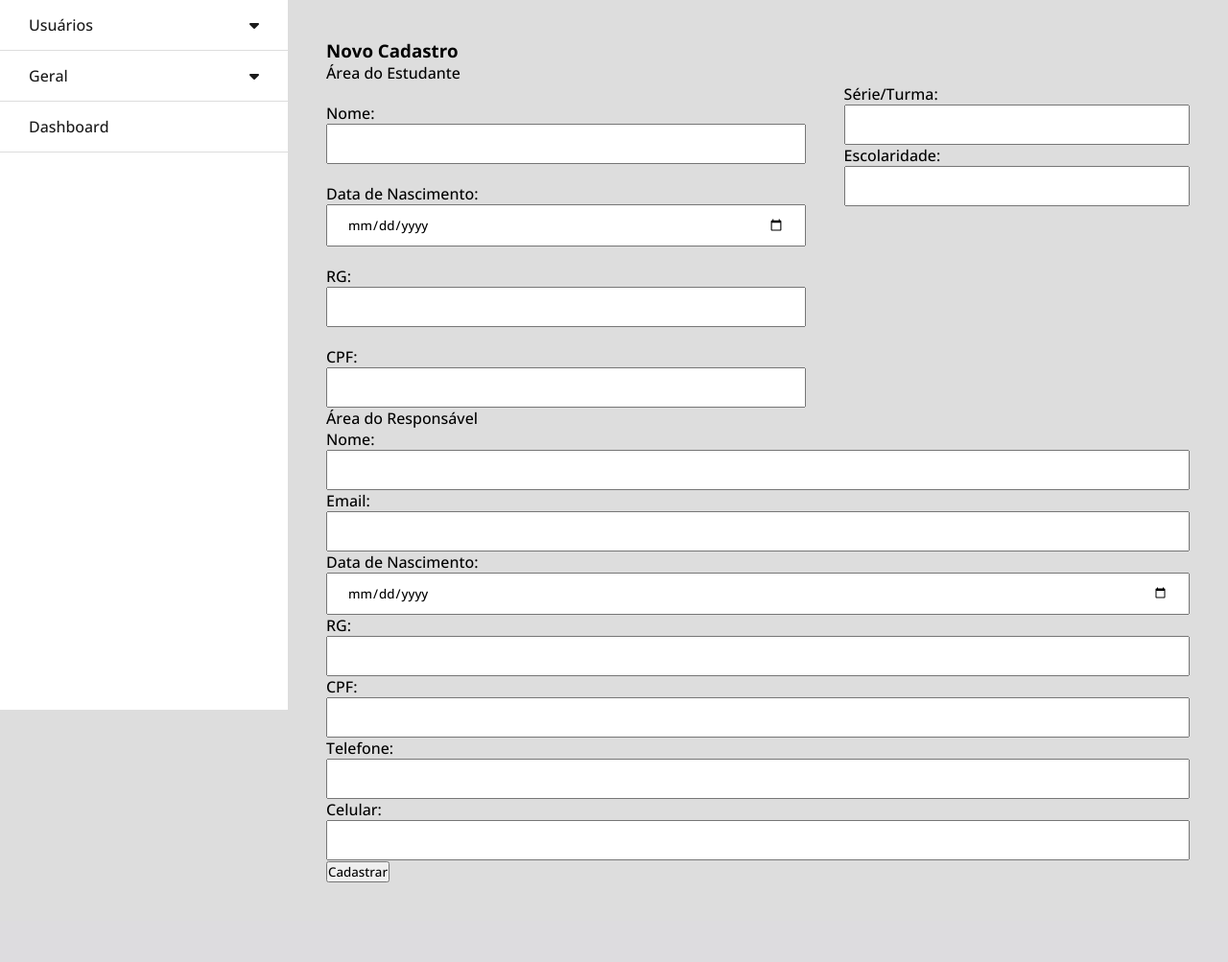
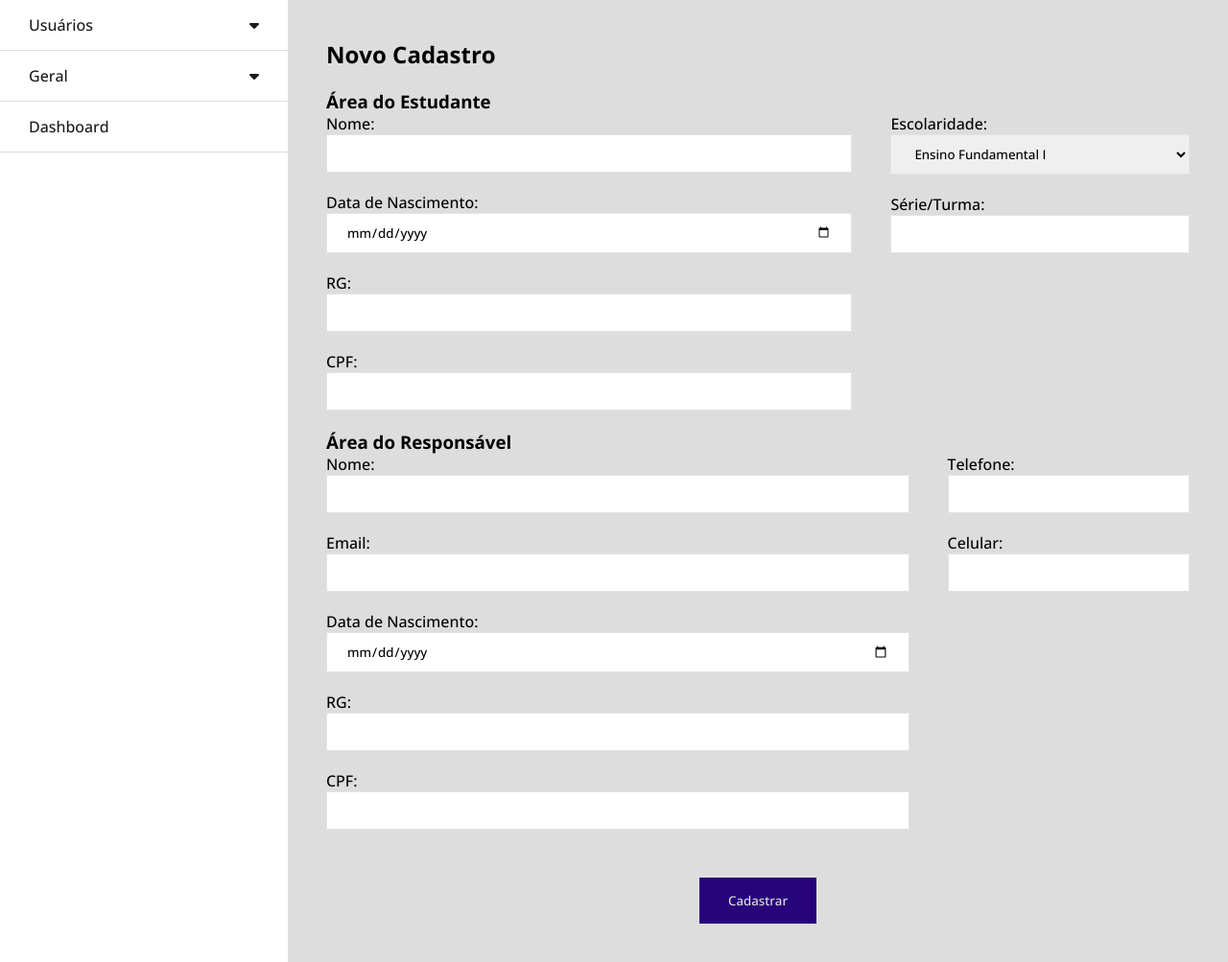
Before and after one commit to FelipeSoft/sistema-academico-poo, a PHP site: page /sistema-academico-poo/student.php in a window 1280 px wide; the page is wider, and only the part inside the window is pictured. Shown: the part 60-1063 px from the top of that part at 96% size. Before the commit the page ends 980 px from the top of that part, so only its background shows below. Run offline with PHP 8.4, Linux system fonts and the light colour scheme; some libraries are stand-ins or nearby versions.

Commit message:
Estilização das páginas index.php e student.php

```diff
--- a/assets/css/forms.css
+++ b/assets/css/forms.css
@@ -2,24 +2,54 @@
 
 div.container{
     padding: 40px;
+    height: 100%;
 }
-
+h2.main-title{
+    margin-bottom: 20px;
+}
 form label,
-form label input{
+form label input,
+form label select{
     width: 100%;
 }
-form label{
-    margin-top: 20px;
-}
-form label input{
+form label input,
+form label select{
     padding: 10px 20px;
-}
-div.student-area{
-    display: flex;
-    gap: 40px;
+    margin-bottom: 20px;
+    outline: 0;
+    border: 1px solid var(--light-color);
 }
 div.personal-info{
     display: flex;
     flex-direction: column;
     width: 100%;
 }
+
+div.student-area,
+div.guardian-area{
+    display: flex;
+    gap: 40px;
+}
+form label input:focus,
+form label select:focus{
+    border: 1px solid var(--high-color);
+}
+div.button-area{
+    width: 100%;
+    display: flex;
+    justify-content: center;
+}
+div.button-area button{
+    background-color: var(--high-color);
+    border: none;
+    color: var(--light-color);
+    padding: 15px 30px;
+    cursor: pointer;
+    transition: all ease 0.4s;
+    margin-top: 30px;
+}
+
+div.button-area button:hover{
+    transform: translateY(-10px);
+    box-shadow: 0px 15px 30px 0px #9b9b9b;
+}
--- a/assets/css/home.css
+++ b/assets/css/home.css
@@ -21,7 +21,7 @@ main{
 }
 aside{
     background-color: #fff;
-    height: calc(100vh - 60px);
+    height: 100%;
     color: var(--dark-color);
 }
 div.sections,
--- a/student.php
+++ b/student.php
@@ -7,12 +7,11 @@ require("C:/xampp/htdocs/sistema-academico-poo/components/header.php");
 <main>
     <?php require("C:/xampp/htdocs/sistema-academico-poo/components/asideAdministrator.php") ?>
     <div class="container">
-        <h3>Novo Cadastro</h3>
+        <h2 class="main-title">Novo Cadastro</h2>
         <form action="<?=$base_url?>/actions/student_action.php" method="POST">
-            <p>Área do Estudante</p>
-
+                <h3>Área do Estudante</h3>
                 <div class="student-area">
-                <div class="personal-info">
+                    <div class="column-left-sa">
                         <label>
                         Nome:
                         <input type="text">
@@ -30,21 +29,26 @@ require("C:/xampp/htdocs/sistema-academico-poo/components/header.php");
                             <input type="text">
                         </label>
                     </div>
-
-                <div class="schooling-info">
+                    <div class="column-right-sa">
+                        <label>
+                            Escolaridade:
+                            <select name="schooling">
+                                <option value="1">Ensino Fundamental I</option>
+                                <option value="2">Ensino Fundamental II</option>
+                                <option value="3">Ensino Médio</option>
+                                <option value="4">Ensino Superior</option>
+                            </select>
+                        </label>
                         <label>
                             Série/Turma:
-                        <input type="text">
-                    </label>
-                    <label>
-                        Escolaridade:
                             <input type="text">
                         </label>
                     </div>
                 </div>
 
-            <p>Área do Responsável</p>
+                <h3>Área do Responsável</h3>
                     <div class="guardian-area">
+                        <div class="column-left-ga">
                             <label>
                             Nome:
                             <input type="text">
@@ -65,6 +69,8 @@ require("C:/xampp/htdocs/sistema-academico-poo/components/header.php");
                                 CPF:
                                 <input type="text">
                             </label>
+                        </div>
+                        <div class="column-right-ga">
                             <label>
                             Telefone:
                             <input type="text">
@@ -74,7 +80,10 @@ require("C:/xampp/htdocs/sistema-academico-poo/components/header.php");
                                 <input type="text">
                             </label>
                         </div>
+                    </div>
+                    <div class="button-area">
                     <button>Cadastrar</button>
+                    </div>
                 </form>
     </div>
 </main>
```
Also changed, not shown: other parts of assets/css/home.css (+42 -0 lines), index.php (+60 -0 lines). Lines whose indentation alone changed are shown as unchanged.
